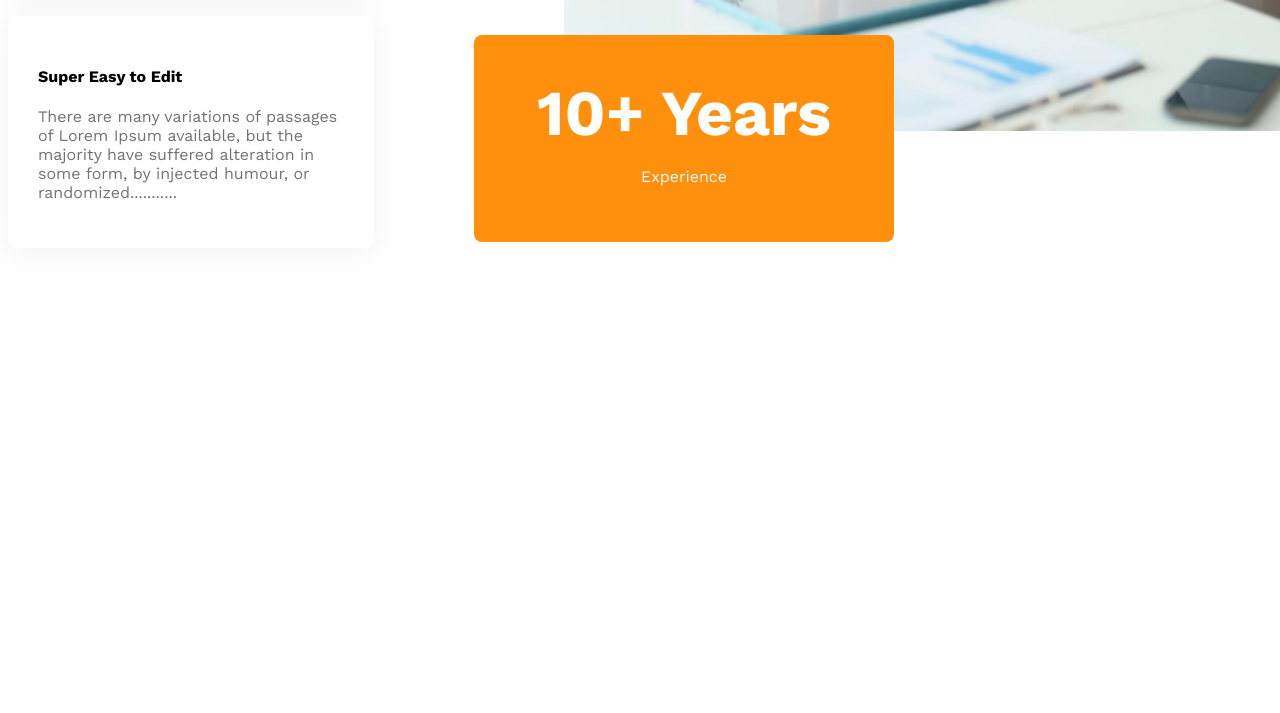
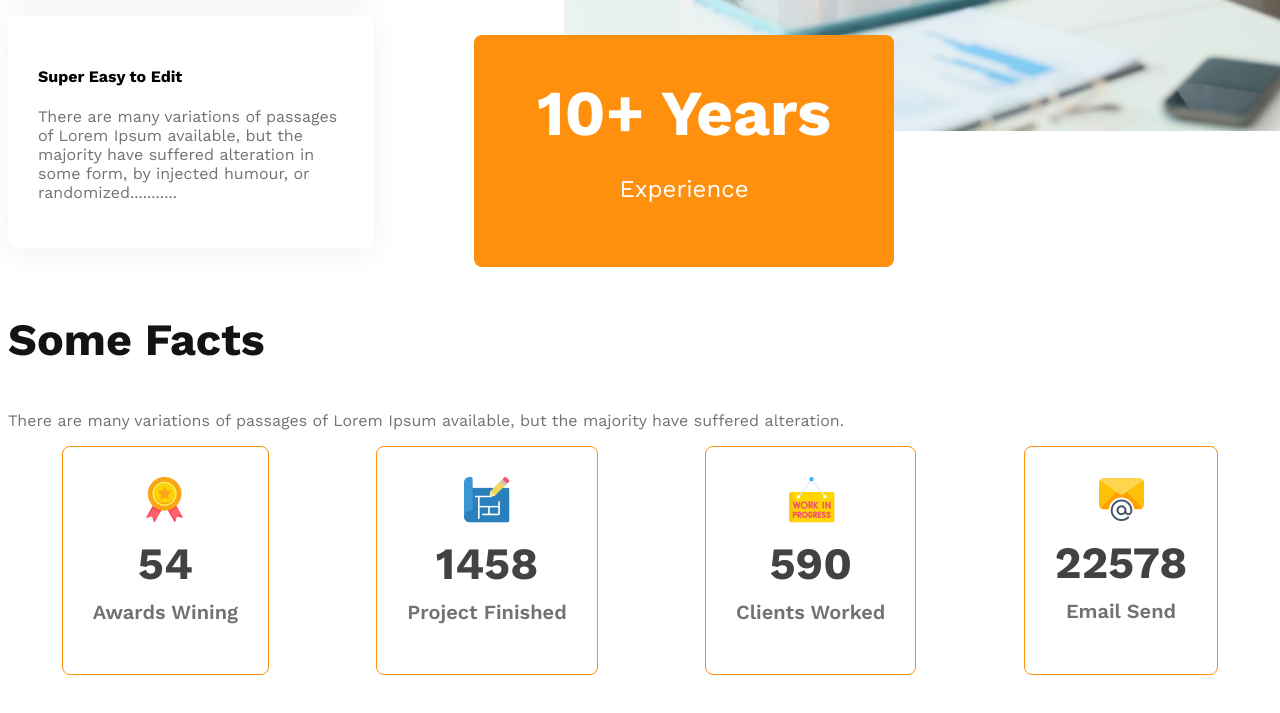
Before and after one commit to Jubayer234/Architect-website, a plain HTML site: page index.html in a window 1280 px wide. Shown: the part 3021-3734 px from the top of the page. Before the commit the page ends 3359 px from the top, so only its background shows below. Drawn offline with nearby package versions, Linux system fonts and the light colour scheme.

Commit message:
added facts container

```diff
--- a/index.html
+++ b/index.html
@@ -45,7 +45,7 @@
                 <img src="./images/team4.png" alt="">
             </div>
             <div class="team-content">
-                <h3><div class="teams-title"> <span class="quick">Quick</span>
+                <h3><div class="teams-title"> <span class="text-light-gray">Quick List</span>
                     <span>Of Our</span> <span class="text-features">Feature</span></div>
                 </h3>
                 <p class="text-light-gray">There are many variations of passages of Lorem Ipsum available, but the majority have suffered alteration in some form, by injected humour, or randomised words which don't look even</p>
@@ -85,8 +85,36 @@
                     <p>Experience</p>
                 </div>
             </div>
-
         </section>
+        <!-- facts section -->
+        <section class="facts">
+            <h3 class="section-title">
+                Some Facts
+            </h3>
+            <p class="text-light-gray">There are many variations of passages of Lorem Ipsum available, but the majority have suffered alteration.</p>
+            <div class="facts-card-container">
+                <div class="card">
+                    <img src="./images/icons/ribon.png" alt="">
+                    <h2 class="card-stats">54</h2>
+                    <p class="card-title text-light-gray">Awards Wining</p>
+                </div>
+                <div class="card">
+                    <img src="./images/icons/projects.png" alt="">
+                    <h2 class="card-stats">1458</h2>
+                    <p class="card-title text-light-gray">Project Finished</p>
+                </div>
+                <div class="card">
+                    <img src="./images/icons/customers.png" alt="">
+                    <h2 class="card-stats">590</h2>
+                    <p class="card-title text-light-gray">Clients Worked</p>
+                </div>
+                <div class="card">
+                    <img src="images/icons/email.png" alt="">
+                    <h2 class="card-stats">22578</h2>
+                    <p class="card-title text-light-gray">Email Send</p>
+                </div>
+            </div>
+            </section>
     </main>
     <footer>
 
--- a/styles/style.css
+++ b/styles/style.css
@@ -1,5 +1,5 @@
 /* work sans font from google fonts */
-@import url('https://fonts.googleapis.com/css2?family=Lato:ital,wght@0,400;0,700;1,400&family=Open+Sans:wght@400;700;800&family=Work+Sans:wght@400;500;600;700;800&display=swap');
+  @import url('https://fonts.googleapis.com/css2?family=Open+Sans:wght@400;700;800&family=Work+Sans:wght@400;500;600;700;800&display=swap');
 
 /* shared styles */
 * {
@@ -143,6 +143,31 @@ main{
     font-size: 4rem;
     margin: 0;
 }
+.ten-years-badge p{
+    font-size: 1.5rem;
+}
+/* facts section */
+.facts-card-container{
+    display: flex;
+    justify-content: space-around;
+}
+.facts-card-container .card{
+    border-radius: 8px;
+    border: 1px solid #FF900E;
+    text-align: center;
+    padding: 30px;
+}
+.facts-card-container .card-title {
+    font-weight: 600;
+    font-size: 1.25rem;
+    margin-top: 5px;
+}
+.facts-card-container .card-stats {
+    font-size: 2.8rem;
+    color: #424242;
+    margin-top: 10px;
+    margin-bottom: 10px;
+}
 
 
 
@@ -162,11 +187,21 @@ main{
         padding: 20px;
     }
     nav,
-    .teams-container{
+    .teams-container,
+    .features
+    {
         flex-direction: column;
     }
     .teams-img-container{
         grid-template-columns: 1fr;
     }
+    .feature-img img{
+        width: 90%;
+        margin-left: 0;
+    }
+    .ten-years-badge{
+        position: static;
+        max-width: 300px;
+    }
 
 }
```
